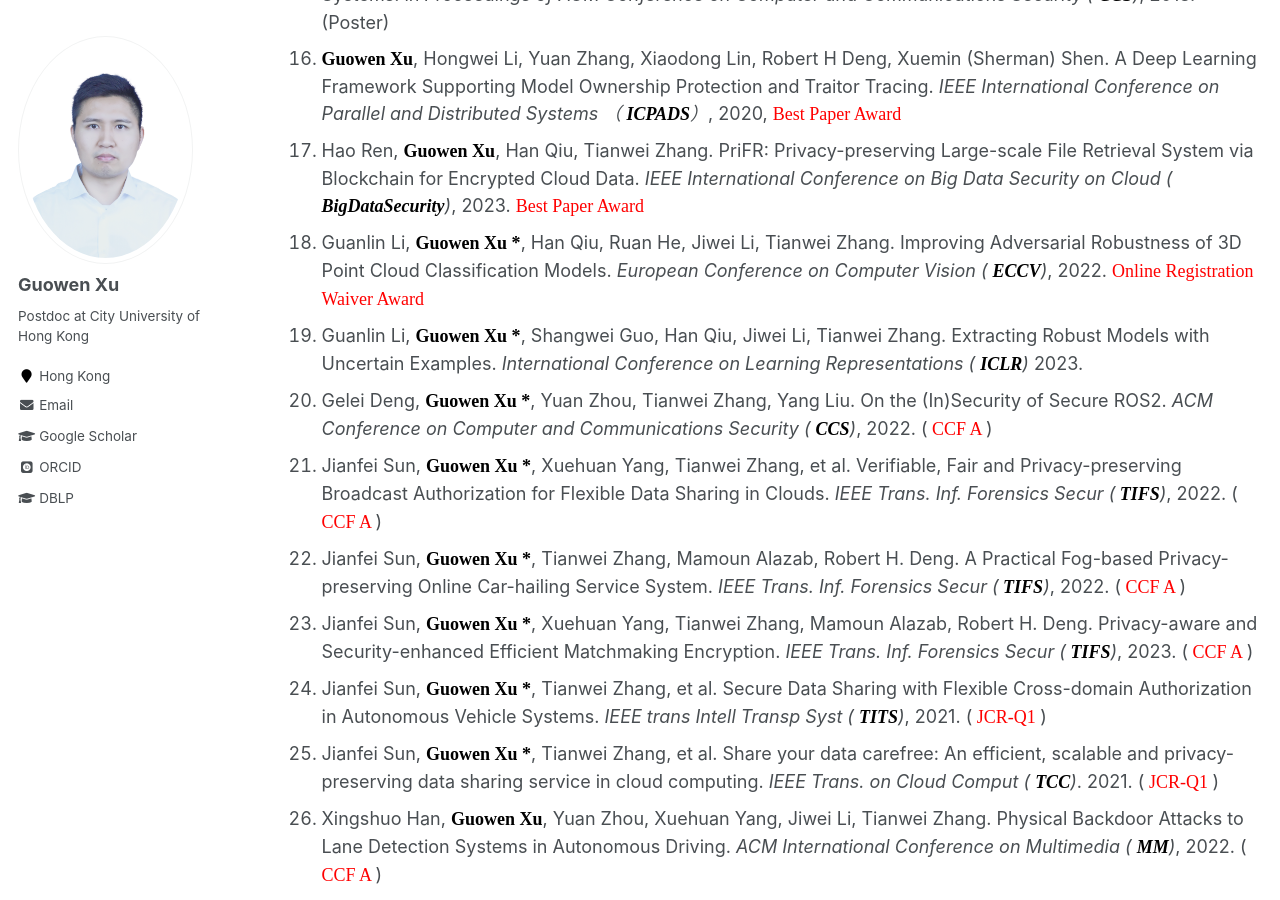
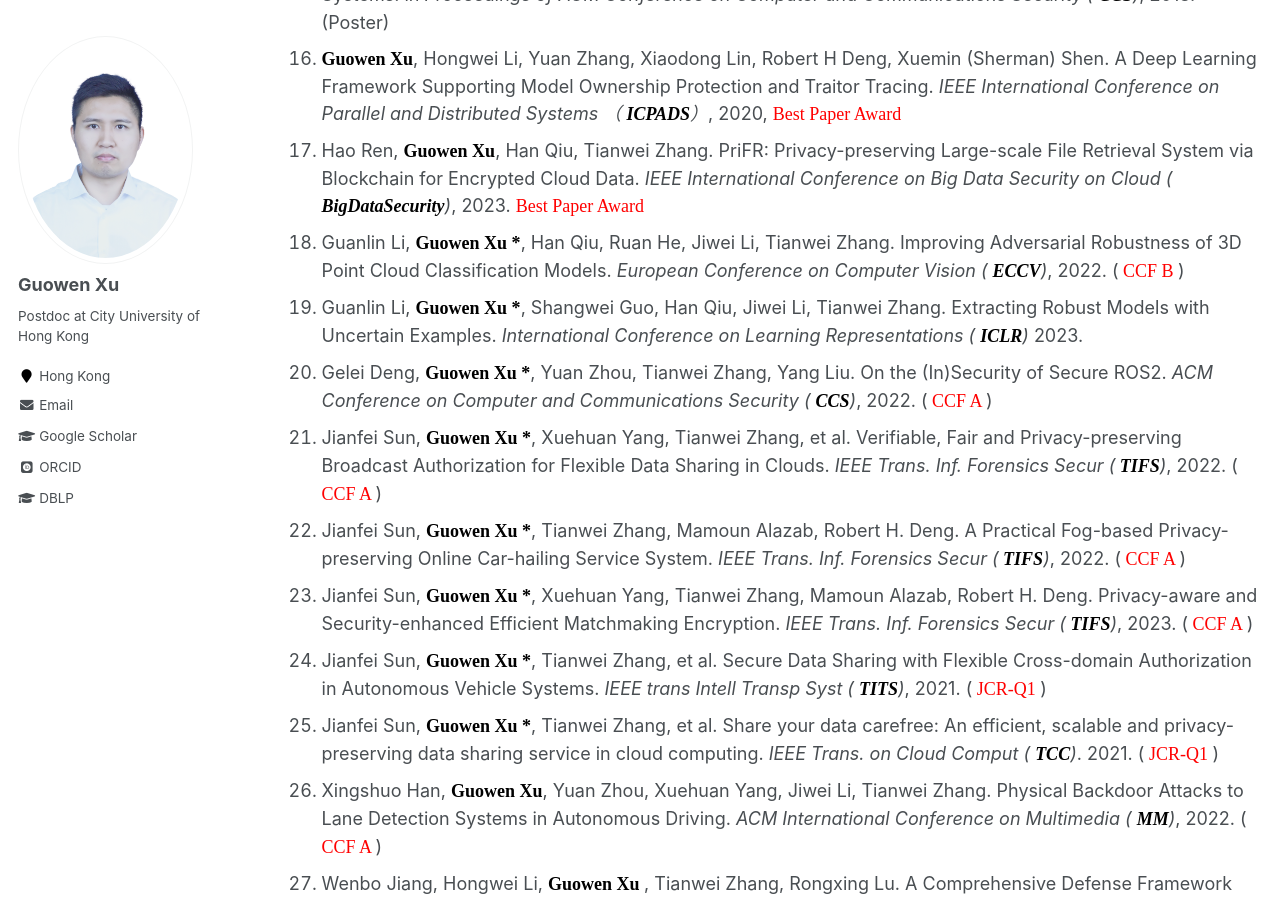
Before and after one commit to Guowen-xu/guowen-xu.github.io, a Jekyll site: the page built from _pages/publications.md, in a window 1280 px wide and 900 px high, scrolled down 1412 px. Built offline with Jekyll 4.4.1, drawn with Linux system fonts in a browser that asks for light colours; some web fonts are replaced.

Commit message:
Update publications.md

```diff
--- a/_pages/publications.md
+++ b/_pages/publications.md
@@ -31,7 +31,7 @@ You can find my articles on my [Google Scholar](https://scholar.google.com.hk/ci
 15. **<font face="Times New Roman" color=black size=4> Guowen Xu</font>**, Hongwei Li, Rongxing Lu. Practical and Privacy-Aware Truth Discovery in Mobile Crowd Sensing Systems. in *Proceedings of ACM  Conference on Computer and Communications Security ( **<font face="Times New Roman" color=black size=4> CCS</font>**)*, 2018. (Poster)
 16. **<font face="Times New Roman" color=black size=4> Guowen Xu</font>**, Hongwei Li, Yuan Zhang, Xiaodong Lin, Robert H Deng, Xuemin (Sherman) Shen. A Deep Learning Framework Supporting Model Ownership Protection and Traitor Tracing. *IEEE International Conference on Parallel and Distributed Systems （ **<font face="Times New Roman" color=black size=4> ICPADS</font>**）*, 2020, <font face="Times New Roman" color=red size=4> Best Paper Award</font>
 17. Hao Ren, **<font face="Times New Roman" color=black size=4> Guowen Xu</font>**, Han Qiu, Tianwei Zhang. PriFR: Privacy-preserving Large-scale File Retrieval System via Blockchain for Encrypted Cloud Data. *IEEE International Conference on Big Data Security on Cloud ( **<font face="Times New Roman" color=black size=4> BigDataSecurity</font>**)*, 2023. <font face="Times New Roman" color=red size=4> Best Paper Award</font>
-18. Guanlin Li, **<font face="Times New Roman" color=black size=4> Guowen Xu *</font>**, Han Qiu, Ruan He, Jiwei Li,  Tianwei Zhang. Improving Adversarial Robustness of 3D Point Cloud Classification Models.  *European Conference on Computer Vision ( **<font face="Times New Roman" color=black size=4>ECCV</font>**)*, 2022. <font face="Times New Roman" color=red size=4>  Online Registration Waiver Award</font>
+18. Guanlin Li, **<font face="Times New Roman" color=black size=4> Guowen Xu *</font>**, Han Qiu, Ruan He, Jiwei Li,  Tianwei Zhang. Improving Adversarial Robustness of 3D Point Cloud Classification Models.  *European Conference on Computer Vision ( **<font face="Times New Roman" color=black size=4>ECCV</font>**)*, 2022. (<font face="Times New Roman" color=red size=4>  CCF B </font>)
 19. Guanlin Li, **<font face="Times New Roman" color=black size=4> Guowen Xu *</font>**, Shangwei Guo, Han Qiu, Jiwei Li, Tianwei Zhang. Extracting Robust Models with Uncertain Examples. *International Conference on Learning Representations  ( **<font face="Times New Roman" color=black size=4> ICLR</font>**)* 2023.
 20. Gelei Deng, **<font face="Times New Roman" color=black size=4> Guowen Xu *</font>**, Yuan Zhou, Tianwei Zhang, Yang Liu. On the (In)Security of Secure ROS2. *ACM  Conference on Computer and Communications Security ( **<font face="Times New Roman" color=black size=4> CCS</font>**)*, 2022. (<font face="Times New Roman" color=red size=4>  CCF A </font>)
 21. Jianfei Sun, **<font face="Times New Roman" color=black size=4> Guowen Xu *</font>**, Xuehuan Yang, Tianwei Zhang, et al. Verifiable, Fair and Privacy-preserving Broadcast Authorization for Flexible Data Sharing in Clouds. *IEEE Trans. Inf. Forensics Secur (**<font face="Times New Roman" color=black size=4> TIFS</font>**)*, 2022. (<font face="Times New Roman" color=red size=4>  CCF A </font>)
```
